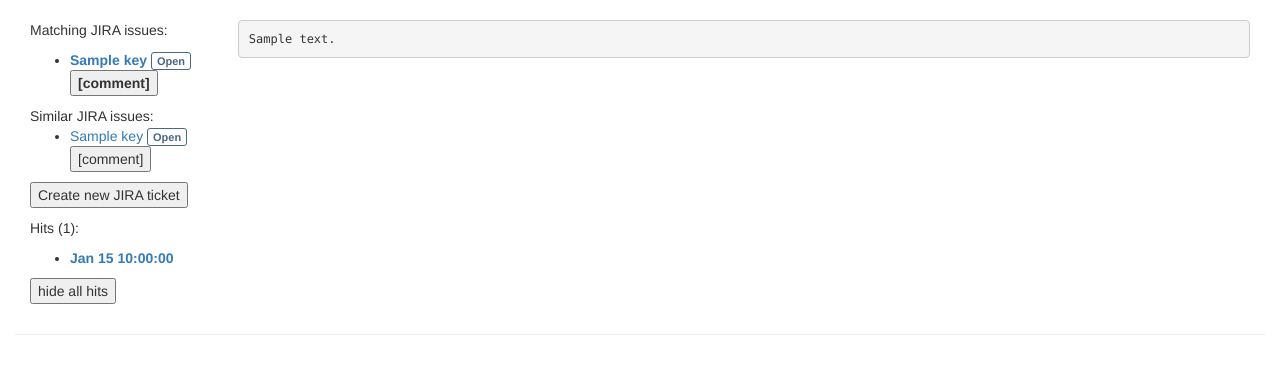
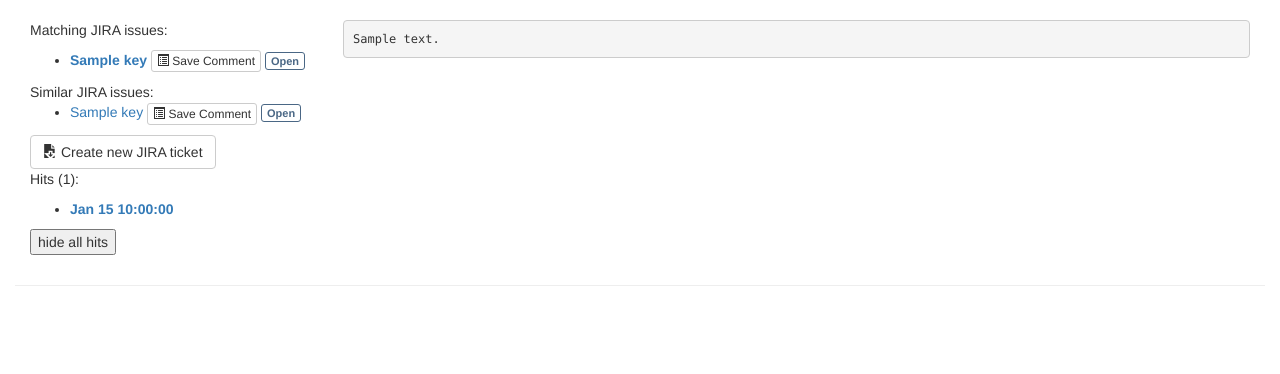
Before and after one commit to topher200/assertion-context, a Python web app: template web/templates/index.html in a window 1280 px wide. Shown: the part 108-482 px from the top of the page. Run offline with Jinja, Linux system fonts and the light colour scheme; the template is opened without the code that fills it: most values are stand-ins (such as "Sample title", 1, 10 or a date in 2020); some libraries are stand-ins or nearby versions.

Commit message:
use cool icons for my buttons

```diff
--- a/web/static/javascript/traceback.js
+++ b/web/static/javascript/traceback.js
@@ -44,10 +44,10 @@
     });
 }
 
-function jira_comment(comment_button, issue_key) {
+function jira_comment(comment_button, issue_key, traceback_text) {
     comment_button.disabled = true;  // disable button during processing
     var payload = {
-        traceback_text: comment_button.value,
+        traceback_text: traceback_text,
         issue_key: issue_key
     };
     $.ajax({
--- a/web/templates/index.html
+++ b/web/templates/index.html
@@ -5,6 +5,9 @@
     <a title="{{ issue.summary }}" href="{{ issue.url }}" data-toggle="tooltip" data-placement="auto bottom">
         {{ issue.key }}
     </a>
+    <button type="button" class="btn btn-default btn-xs"  onclick="jira_comment(this, '{{ issue.key }}', `{{ tb.traceback.traceback_text }}`)">
+        <span class="glyphicon glyphicon-list-alt" aria-hidden="true"></span> Save Comment
+    </button>
     {% if issue.status == 'Closed' %}
     <span class="issue closed">
     {% elif issue.status == 'Open' or issue.status == 'Reopened' %}
@@ -14,12 +17,11 @@
     {% endif %}
         {{ issue.status }}
     </span>
-    <p> <button onclick="jira_comment(this,  '{{ issue.key }}')", value = "{{ tb.traceback.traceback_text }}">[comment]</button>
 {% endmacro %}
 
 {% macro show_traceback(t) %}
 <div class="traceback-container">
-    <div class="traceback-metadata col-md-2">
+    <div class="traceback-metadata col-md-3">
         <p>
             {% if t.jira_issues %}
             Matching JIRA issues:
@@ -41,7 +43,10 @@
                 {% endfor %}
             </ul>
             {% endif %}
-            <p> <button onclick="create_jira_ticket(this)" value="{{ t.traceback.traceback_text }}">Create new JIRA ticket</button>
+            <p></p>
+            <button type="button" class="btn btn-default" onclick="create_jira_ticket(this)" value="{{ t.traceback.traceback_text }}">
+                <span class="glyphicon glyphicon-save-file"></span> Create new JIRA ticket
+            </button>
             <p> Hits ({{ t.similar_tracebacks | length }}{% if t.similar_tracebacks | length > 99 %}+{% endif %}):
             <ul class="scrollable-list">
                 {% for similar_traceback in t.similar_tracebacks %}
@@ -57,7 +62,7 @@
             <button onclick="hide_traceback_text(this)" value="{{ t.traceback.traceback_text }}">hide all hits</button>
         </p>
     </div>
-    <div class="traceback-text col-md-10">
+    <div class="traceback-text col-md-9">
         <pre class="prettyprint code">{{ t.traceback.traceback_plus_context_text }}</pre>
     </div>
 </div>
```
